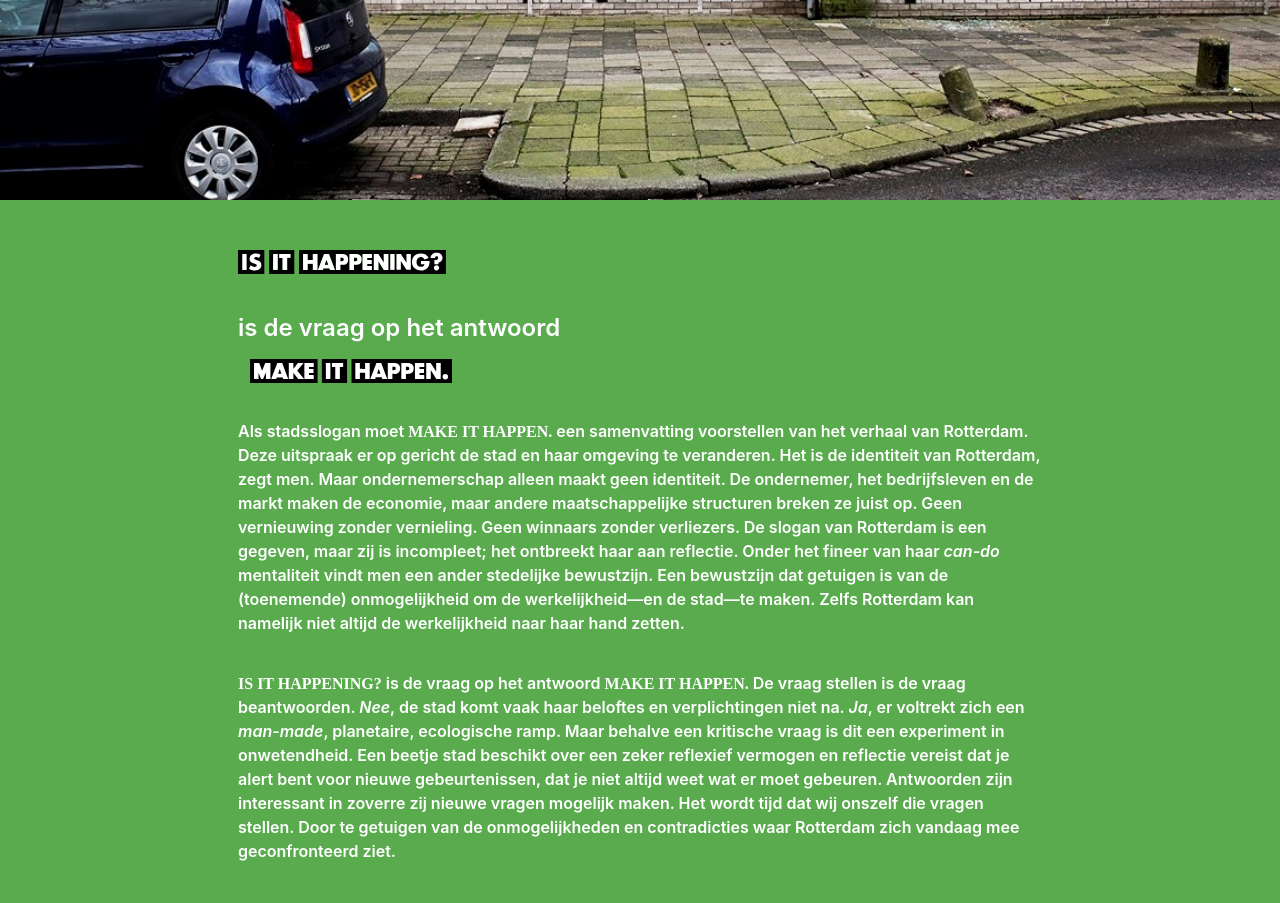
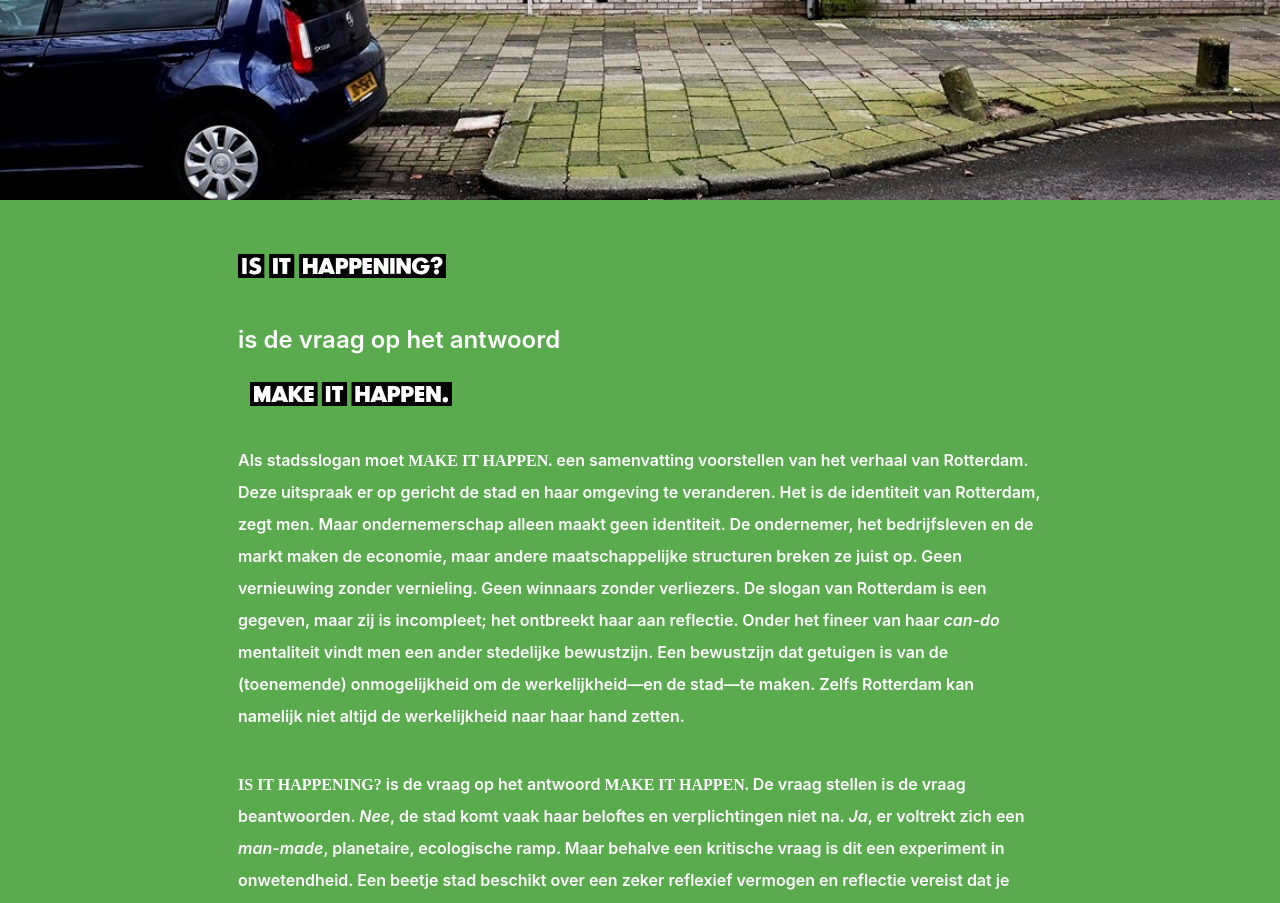
Before and after one commit to norealdirection/norealdirection.github.io, a Jekyll site: the page built from index.markdown, in a window 1280 px wide. Shown: the part 480-1383 px from the top of the page. Built offline with Jekyll 4.4.1, drawn with Linux system fonts in a browser that asks for light colours.

Commit message:
Update home.html

```diff
--- a/_layouts/home.html
+++ b/_layouts/home.html
@@ -11,7 +11,7 @@
 		<div id="manifesto">
 			<div class="intro">{{ page.subtitle | markdownify }}</div>
 			<div class="wrapper">
-				<div class="content">{{ content }}</div>
+				<div class="content" style="line-height: 2;">{{ content }}</div>
 			</div>
 		</div>
 	</section>
```
